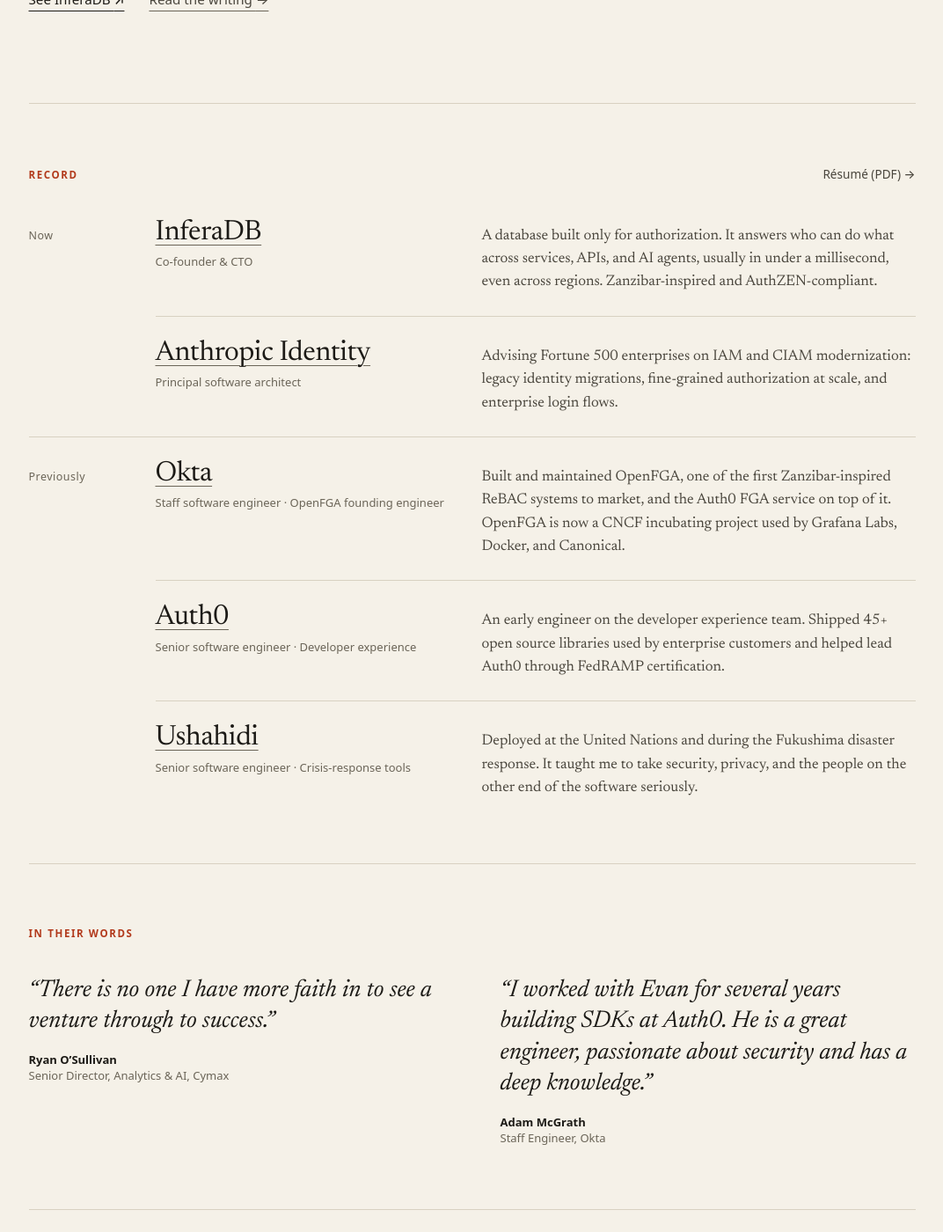
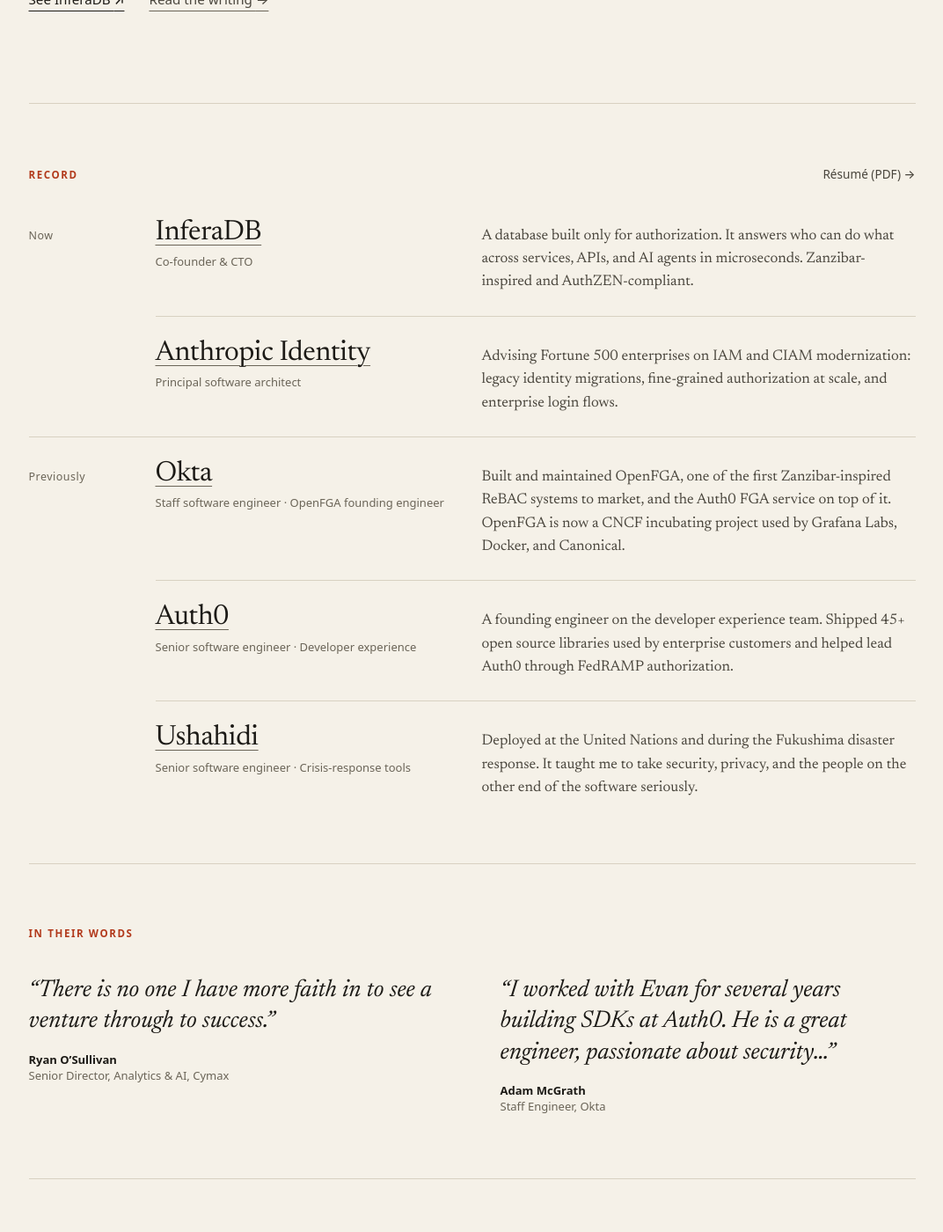
Before and after one commit to evansims/evansims, a Jekyll site: the page built from docs/index.md, in a window 1280 px wide and 1400 px high, scrolled down 694 px. Shown: the whole window at 88% size, without its empty margins (96-1168 px from the left). Built offline with Jekyll 4.4.1, drawn with Linux system fonts in a browser that asks for light colours.

Commit message:
fix: align the résumé and site copy with the LinkedIn profile
Résumé:
- Replace the generic summary with the profile's account of the work
- Rewrite the InferaDB entry around the storage engine, the 2.8 microsecond
  check, consensus writes, per-tenant keys, and the audit trail
- List InferaDB above Anthropic Identity, and use the profile's wording for
  the Anthropic Identity entry
- Mark the cut in Adam McGrath's quote with an ellipsis

Site:
- Say founding engineer and FedRAMP authorization in the Auth0 record
- Say InferaDB answers in microseconds in its record
- Mark the cut in Adam McGrath's homepage quote
- Say founding engineer in the developer experience essay

```diff
--- a/docs/_data/endorsements.yml
+++ b/docs/_data/endorsements.yml
@@ -1,6 +1,6 @@
 - quote: "There is no one I have more faith in to see a venture through to success."
   name: Ryan O'Sullivan
   title: "Senior Director, Analytics & AI, Cymax"
-- quote: "I worked with Evan for several years building SDKs at Auth0. He is a great engineer, passionate about security and has a deep knowledge."
+- quote: "I worked with Evan for several years building SDKs at Auth0. He is a great engineer, passionate about security…"
   name: Adam McGrath
   title: "Staff Engineer, Okta"
--- a/docs/_data/record.yml
+++ b/docs/_data/record.yml
@@ -3,7 +3,7 @@
   org: InferaDB
   url: https://inferadb.com
   role: Co-founder & CTO
-  body: "A database built only for authorization. It answers who can do what across services, APIs, and AI agents, usually in under a millisecond, even across regions. Zanzibar-inspired and AuthZEN-compliant."
+  body: "A database built only for authorization. It answers who can do what across services, APIs, and AI agents in microseconds. Zanzibar-inspired and AuthZEN-compliant."
 - when: Since 2026
   group: Now
   org: Anthropic Identity
@@ -21,7 +21,7 @@
   org: Auth0
   url: https://auth0.com
   role: Senior software engineer · Developer experience
-  body: "An early engineer on the developer experience team. Shipped 45+ open source libraries used by enterprise customers and helped lead Auth0 through FedRAMP certification."
+  body: "A founding engineer on the developer experience team. Shipped 45+ open source libraries used by enterprise customers and helped lead Auth0 through FedRAMP authorization."
 - when: Earlier
   group: Previously
   org: Ushahidi
--- a/docs/_essays/developer-experience.md
+++ b/docs/_essays/developer-experience.md
@@ -7,7 +7,7 @@ description: "Five things decide whether developers adopt your product, and all
 
 It's how you're adopted.
 
-At Auth0 I was an early engineer on the developer experience team, and we shipped more than 45 open source libraries. Since then I've helped teams wire identity and authorization into their products, first on OpenFGA at Okta and now at InferaDB. One thing has held across all of it. Developer experience added after the product is finished reads as what it is, an apology for choices made earlier.
+At Auth0 I was a founding engineer on the developer experience team, and we shipped more than 45 open source libraries. Since then I've helped teams wire identity and authorization into their products, first on OpenFGA at Okta and now at InferaDB. One thing has held across all of it. Developer experience added after the product is finished reads as what it is, an apology for choices made earlier.
 
 The same five patterns keep showing up.
 
```
Also changed, not shown: test/site_test.rb (+2 -1 lines), 1 other file.
